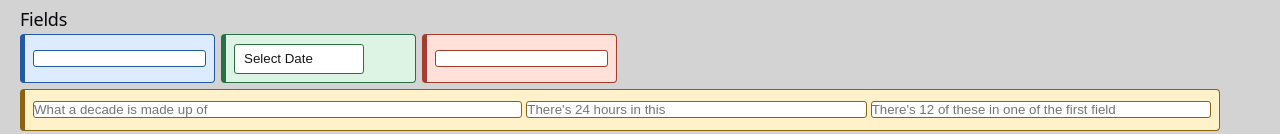
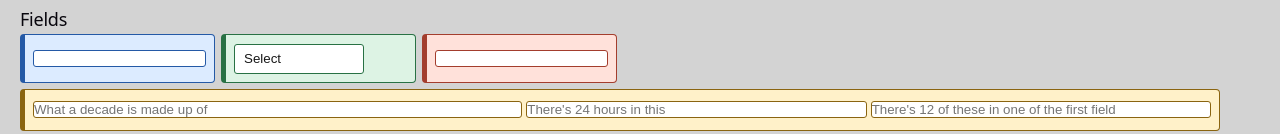
Before and after one commit to marawilliams/HW1, a React (Vite) app: page /HW1/browse in a window 1280 px wide. Shown: the part 196-330 px from the top of the page. Built offline with nearby package versions, Linux system fonts and the light colour scheme.

Commit message:
Update default label for selected gender option
change field placehodler

```diff
--- a/src/Demographics.jsx
+++ b/src/Demographics.jsx
@@ -165,7 +165,7 @@ function Demographics() {
     daysOld !== "" &&
     Number(daysOld) === calculateDaysOld(dateOfBirth);
   const selectedGenderLabel =
-    GENDER_OPTIONS.find((option) => option.value === selectedGender)?.label ?? "Select Date";
+    GENDER_OPTIONS.find((option) => option.value === selectedGender)?.label ?? "Select";
   const isFormComplete = Boolean(
     name.trim() &&
     email.trim() &&
```
